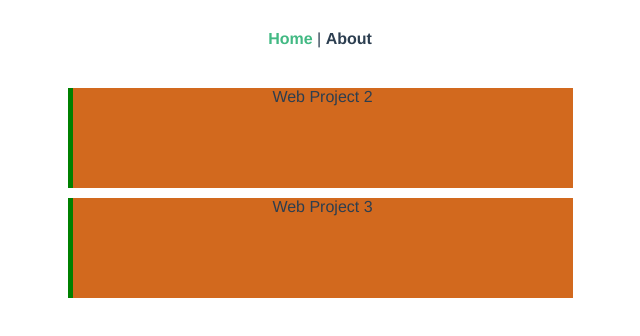
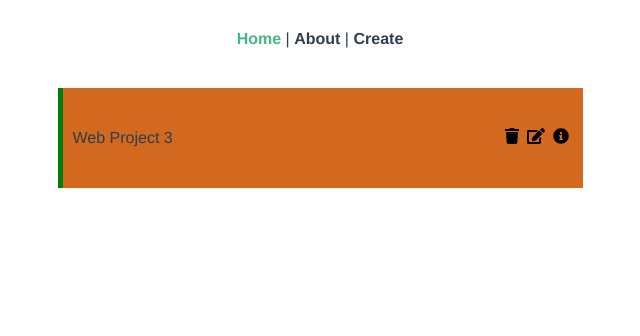
Before and after one commit to htetkhine/Vue-Learning, a Vue app in the folder project_planner/: page / in a window 1280 px wide. Shown: the top 336 px of the page, without its empty margins (320-960 px from the left). Built offline with nearby package versions, Linux system fonts and the light colour scheme; data requests are answered from the project's data file.

Commit message:
create project

```diff
--- a/project_planner/public/index.html
+++ b/project_planner/public/index.html
@@ -5,6 +5,7 @@
     <meta http-equiv="X-UA-Compatible" content="IE=edge">
     <meta name="viewport" content="width=device-width,initial-scale=1.0">
     <link rel="icon" href="<%= BASE_URL %>favicon.ico">
+    <link rel="stylesheet" href="https://cdn.jsdelivr.net/npm/@fortawesome/fontawesome-free@6.2.1/css/fontawesome.min.css" integrity="sha384-QYIZto+st3yW+o8+5OHfT6S482Zsvz2WfOzpFSXMF9zqeLcFV0/wlZpMtyFcZALm" crossorigin="anonymous">
     <title><%= htmlWebpackPlugin.options.title %></title>
   </head>
   <body>
--- a/project_planner/src/App.vue
+++ b/project_planner/src/App.vue
@@ -1,7 +1,8 @@
 <template>
   <nav>
     <router-link to="/">Home</router-link> |
-    <router-link to="/about">About</router-link>
+    <router-link to="/about">About</router-link> |
+    <router-link :to="{name :'createProject'}">Create</router-link>
   </nav>
   <router-view/>
 </template>
--- a/project_planner/src/assets/jsons/db.json
+++ b/project_planner/src/assets/jsons/db.json
@@ -1,10 +1,5 @@
 {
   "projects": [
-    {
-      "id": 2,
-      "title": "Web Project 2",
-      "description": "Web Project 2"
-    },
     {
       "id": 3,
       "title": "Web Project 3",
--- a/project_planner/src/components/ProjectDetails.vue
+++ b/project_planner/src/components/ProjectDetails.vue
@@ -1,6 +1,12 @@
 <template>
     <div class="list-view">
-        <li @click="deleteItem(project.id)">{{ project.title }}</li>
+        <li>{{ project.title }}
+            <div class="icon">
+                <svg @click="deleteItem(project.id)" xmlns="http://www.w3.org/2000/svg" height="1em" viewBox="0 0 448 512"><!--! Font Awesome Free 6.4.0 by @fontawesome - https://fontawesome.com License - https://fontawesome.com/license (Commercial License) Copyright 2023 Fonticons, Inc. --><path d="M432 32H312l-9.4-18.7A24 24 0 0 0 281.1 0H166.8a23.72 23.72 0 0 0-21.4 13.3L136 32H16A16 16 0 0 0 0 48v32a16 16 0 0 0 16 16h416a16 16 0 0 0 16-16V48a16 16 0 0 0-16-16zM53.2 467a48 48 0 0 0 47.9 45h245.8a48 48 0 0 0 47.9-45L416 128H32z"/></svg>
+                <svg xmlns="http://www.w3.org/2000/svg" height="1em" viewBox="0 0 576 512"><!--! Font Awesome Free 6.4.0 by @fontawesome - https://fontawesome.com License - https://fontawesome.com/license (Commercial License) Copyright 2023 Fonticons, Inc. --><path d="M402.6 83.2l90.2 90.2c3.8 3.8 3.8 10 0 13.8L274.4 405.6l-92.8 10.3c-12.4 1.4-22.9-9.1-21.5-21.5l10.3-92.8L388.8 83.2c3.8-3.8 10-3.8 13.8 0zm162-22.9l-48.8-48.8c-15.2-15.2-39.9-15.2-55.2 0l-35.4 35.4c-3.8 3.8-3.8 10 0 13.8l90.2 90.2c3.8 3.8 10 3.8 13.8 0l35.4-35.4c15.2-15.3 15.2-40 0-55.2zM384 346.2V448H64V128h229.8c3.2 0 6.2-1.3 8.5-3.5l40-40c7.6-7.6 2.2-20.5-8.5-20.5H48C21.5 64 0 85.5 0 112v352c0 26.5 21.5 48 48 48h352c26.5 0 48-21.5 48-48V306.2c0-10.7-12.9-16-20.5-8.5l-40 40c-2.2 2.3-3.5 5.3-3.5 8.5z"/></svg>
+                <svg xmlns="http://www.w3.org/2000/svg" height="1em" viewBox="0 0 512 512"><!--! Font Awesome Free 6.4.0 by @fontawesome - https://fontawesome.com License - https://fontawesome.com/license (Commercial License) Copyright 2023 Fonticons, Inc. --><path d="M256 8C119.043 8 8 119.083 8 256c0 136.997 111.043 248 248 248s248-111.003 248-248C504 119.083 392.957 8 256 8zm0 110c23.196 0 42 18.804 42 42s-18.804 42-42 42-42-18.804-42-42 18.804-42 42-42zm56 254c0 6.627-5.373 12-12 12h-88c-6.627 0-12-5.373-12-12v-24c0-6.627 5.373-12 12-12h12v-64h-12c-6.627 0-12-5.373-12-12v-24c0-6.627 5.373-12 12-12h64c6.627 0 12 5.373 12 12v100h12c6.627 0 12 5.373 12 12v24z"/></svg>
+            </div>
+        </li>
     </div>
 </template>
 
@@ -30,13 +36,21 @@
 <style lang="scss" scoped>
     .list-view{
             li{
-                display: block;
+                display: flex;
+                justify-content: space-between;
+                align-items: center;
+                padding: 0 10px;
                 margin: 10px auto;
                 background: chocolate;
                 width: 500px;
                 height: 100px;
                 border-left: 5px solid green;
-                cursor: pointer;
+                .icon{
+                    svg{
+                        cursor: pointer;
+                        padding: 0 4px;
+                    }
+                }
             }
     }
 </style>
--- a/project_planner/src/router/index.js
+++ b/project_planner/src/router/index.js
@@ -1,5 +1,6 @@
 import { createRouter, createWebHistory } from 'vue-router'
 import HomeView from '../views/HomeView.vue'
+import CreateProject from '../views/CreateProjects.vue'
 
 const routes = [
   {
@@ -14,6 +15,12 @@ const routes = [
     // this generates a separate chunk (about.[hash].js) for this route
     // which is lazy-loaded when the route is visited.
     component: () => import(/* webpackChunkName: "about" */ '../views/AboutView.vue')
+  },
+  {
+    path: '/createProject',
+    name: 'createProject',
+    component: CreateProject,
+    props: true
   }
 ]
 
--- /dev/null
+++ b/project_planner/src/views/CreateProjects.vue
@@ -0,0 +1,52 @@
+<template>
+    <div>
+        <van-form @submit="onSubmit">
+            <van-cell-group inset>
+                <van-field v-model="text" label="Title" />
+                <van-field v-model="number" type="number" label="ID" />
+                <van-field
+                    v-model="message"
+                    rows="2"
+                    autosize
+                    label="Message"
+                    type="textarea"
+                    maxlength="50"
+                    placeholder="Message"
+                    show-word-limit
+                />
+            </van-cell-group>
+            <div style="margin: 16px;">
+                <van-button round block type="primary" native-type="submit">
+                Submit
+                </van-button>
+            </div>
+        </van-form>
+    </div>
+
+
+</template>
+
+<script setup>
+    import { Form, Field, CellGroup } from 'vant';
+    import {Button} from 'vant';
+    import { ref } from 'vue';
+    const emits = defineEmits(['create']);
+    function onSubmit(){
+        emits('create',[{
+            id:number,
+            title:text,
+            description:message
+        }])
+    }
+
+</script>
+
+<style lang="scss" scoped>
+    form{
+        width: 500px;
+        max-width: 300px;
+        display: block;
+        margin: 0 auto;
+
+    }
+</style>
```
